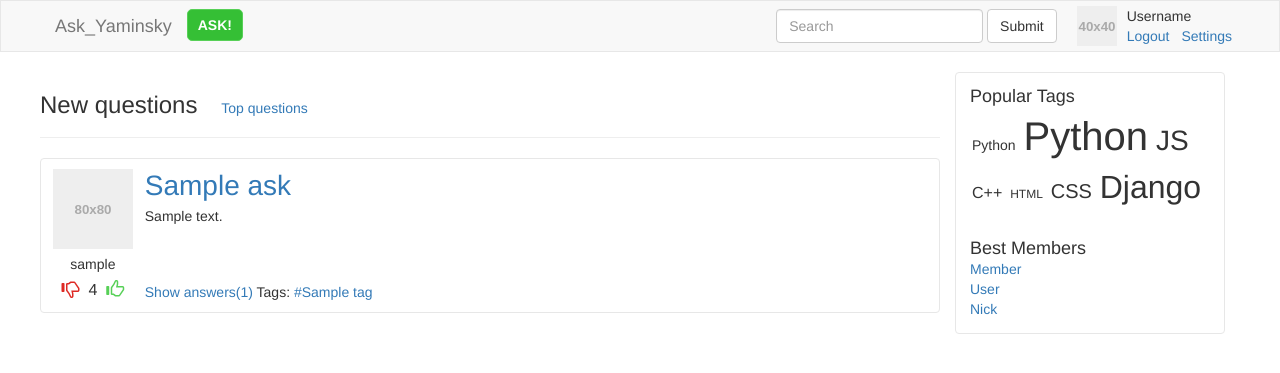
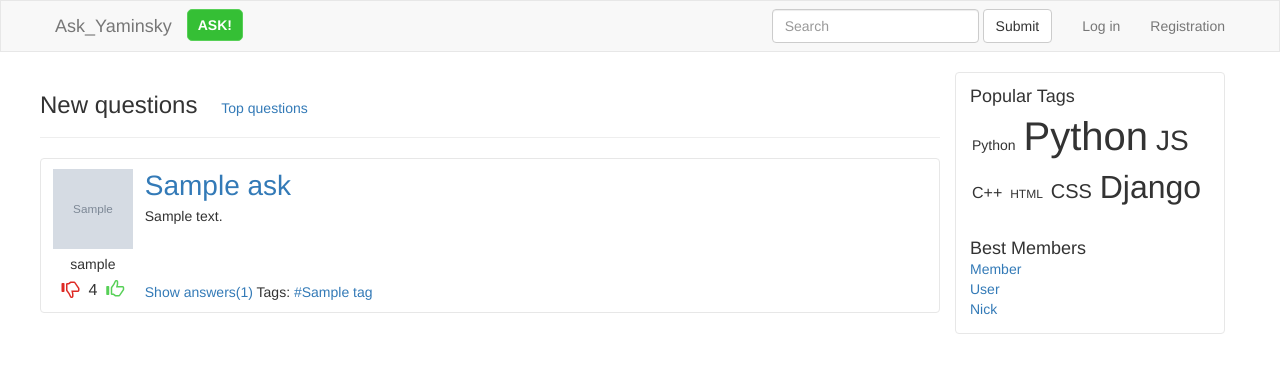
Before and after one commit to MainSkynetHackPro/ask_yaminsky, a Django app: template templates/ask/list.html in a window 1280 px wide. Shown: the top 373 px of the page. Run offline with Django 3.2, Linux system fonts and the light colour scheme; the template is opened without the code that fills it: values that come from a table or form of the project are taken from there, others are empty; tables that the repository leaves empty hold one stand-in row (values such as "Sample post"); grey boxes marked "Sample" are stand-in pictures; parts of the project's set-up code (start-up, migrations or seed data) failed here and were passed over; some libraries are stand-ins or nearby versions.

Commit message:
user avatar

```diff
--- a/ask/models.py
+++ b/ask/models.py
@@ -1,9 +1,20 @@
 # encoding=utf8
 from __future__ import unicode_literals
 from django.db import models
+from django.utils import timezone
 
 from django.contrib.auth.base_user import AbstractBaseUser
 from django.contrib.auth.models import PermissionsMixin, UserManager
+import os
+import hashlib
+
+
+def avatar_dir_path(instance, filename):
+    name, extension = os.path.splitext(filename)
+    hsh = hashlib.md5()
+    hsh.update(str(timezone.now()))
+    filename = u'{0}{1}'.format(hsh.hexdigest(), extension)
+    return 'avatar/{0}/{1}/{2}/{3}'.format(filename[:2], filename[2:4], filename[4:6], filename[6:])
 
 
 class User(AbstractBaseUser, PermissionsMixin):
@@ -12,6 +23,8 @@ class User(AbstractBaseUser, PermissionsMixin):
     email = models.EmailField(verbose_name=u'Email', unique=True, default=None, null=True, blank=True)
 
     is_staff = models.BooleanField(verbose_name=u'has admin access', default=False)
+
+    avatar = models.ImageField(verbose_name=u'Avatar', upload_to=avatar_dir_path, default=None, blank=True, null=True)
 
     USERNAME_FIELD = 'username'
     REQUIRED_FIELDS = ['email']
--- a/ask_yaminsky/settings.py
+++ b/ask_yaminsky/settings.py
@@ -130,3 +130,6 @@ USE_TZ = True
 # https://docs.djangoproject.com/en/1.9/howto/static-files/
 
 STATIC_URL = '/static/'
+
+MEDIA_URL = '/media/'
+MEDIA_ROOT = 'media/'
--- a/requirements.txt
+++ b/requirements.txt
@@ -1,3 +1,4 @@
 django==1.9.8
 mysql-python==1.2.5
 gunicorn==19.6.0
+pillow==2.1.0
--- a/static/css/style.css
+++ b/static/css/style.css
@@ -33,6 +33,14 @@
 
 .blocks-list {
   padding: 0; }
+
+.user-avatar-small {
+  max-width: 40px;
+  max-height: 40px; }
+
+.user-avatar-middle {
+  max-width: 80px;
+  max-height: 80px; }
 
 .block {
   position: relative;
--- a/static/css/style.scss
+++ b/static/css/style.scss
@@ -55,6 +55,16 @@ $c_red: #de2a25;
 .blocks-list {
 
     padding: 0;
+}
+
+.user-avatar-small{
+    max-width: 40px;
+    max-height: 40px;
+}
+
+.user-avatar-middle{
+    max-width: 80px;
+    max-height: 80px;
 }
 
 .block {
--- a/templates/ask/list.html
+++ b/templates/ask/list.html
@@ -11,7 +11,11 @@
         <div class="b-block block">
             <div class="user-info">
                 <div class="avatar">
-                    <img src="holder.js/80x80">
+                     {% if item.author.avatar %}
+                         <img class="user-avatar-middle" src="{{ item.author.avatar.url }}">
+                     {% else %}
+                         <img class="user-avatar-middle" src="holder.js/80x80">
+                     {% endif %}
                 </div>
                 <p class="username">{{ item.author.username }}</p>
                 <div class="rating">
--- a/templates/base.html
+++ b/templates/base.html
@@ -24,6 +24,7 @@
                     <ul class="nav navbar-nav">
                         <li><a class="ask-button" href="{% url "ask:ask" %}">ASK!</a></li>
                     </ul>
+                {% if request.user.is_authenticated %}
                 <div class="userinfo">
                     <div class="nav navbar-nav navbar-right">
                         <span class="user">
@@ -33,13 +34,19 @@
                                     <a href="{% url "ask:profile" %}">Settings</a>
                                 </span>
                         </span>
-                        <img src="holder.js/40x40">
+                        {% if request.user.avatar %}
+                            <img class="user-avatar-small" src="{{ request.user.avatar.url }}">
+                        {% else %}
+                            <img src="holder.js/40x40">
+                        {% endif %}
                     </div>
                 </div>
-                {#                <ul class="nav navbar-nav navbar-right">#}
-                {#                    <li><a href="#" class="ask">Log in</a></li>#}
-                {#                    <li><a href="#" class="ask">Register</a></li>#}
-                {#                </ul>#}
+                {% else %}
+                    <ul class="nav navbar-nav navbar-right">
+                        <li><a href="{% url "ask:login" %}" class="ask">Log in</a></li>
+                        <li><a href="{% url "ask:registration" %}" class="ask">Registration</a></li>
+                    </ul>
+                {% endif %}
                 <form class="navbar-form navbar-right">
                     <div class="form-group">
                         <input type="text" class="form-control" placeholder="Search">
```
Also changed, not shown: templates/ask/answer.html (+10 -2 lines), ask/migrations/0004_user_avatar.py (added), ask/migrations/0005_auto_20170411_1453.py (added), 3 other files.
